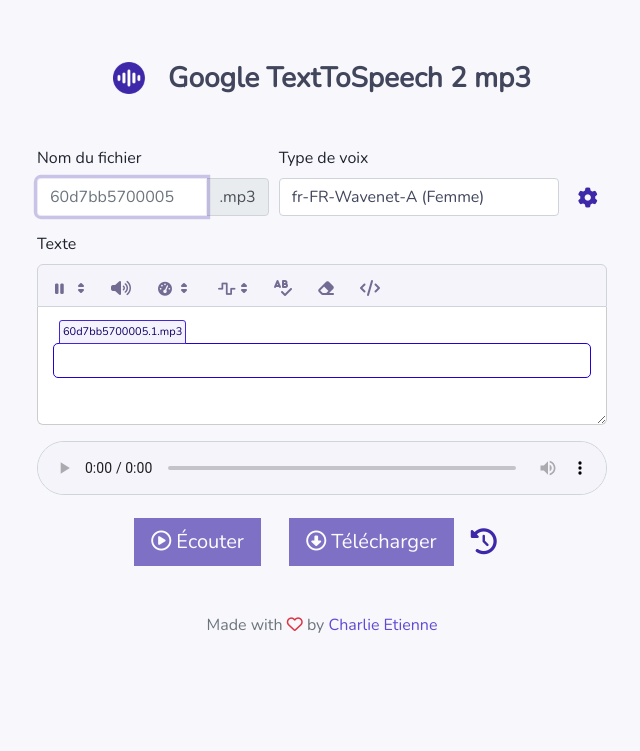
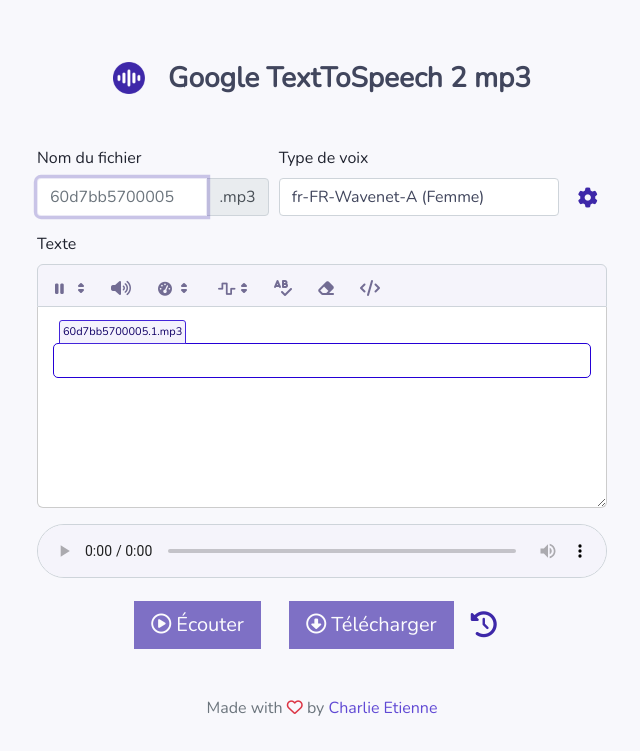
Before and after one commit to CharlieEtienne/t2s, a PHP site: page / in a window 1280 px wide. Shown: the part 49-800 px from the top of the page, without its empty margins (318-958 px from the left). Run offline with PHP 8.4, Linux system fonts and the light colour scheme; data that the repository does not hold is empty; some libraries are stand-ins or nearby versions.

Commit message:
add editor min-height

```diff
--- a/assets/css/style.css
+++ b/assets/css/style.css
@@ -106,9 +106,11 @@ audio:focus, audio:focus-visible {
 
 #text {
     height: auto;
+    min-height: 200px;
 }
 .ql-editor {
     resize: vertical;
+    min-height: 200px;
 }
 .multiple_files .ql-editor{
     counter-reset: filenumber;
```
